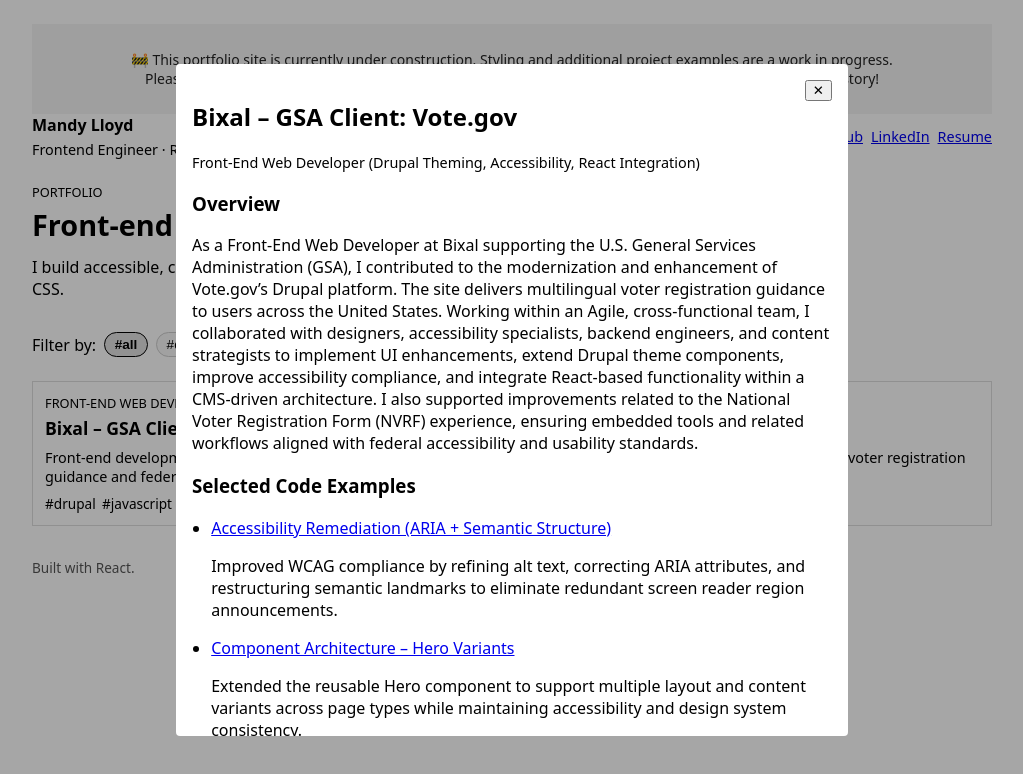
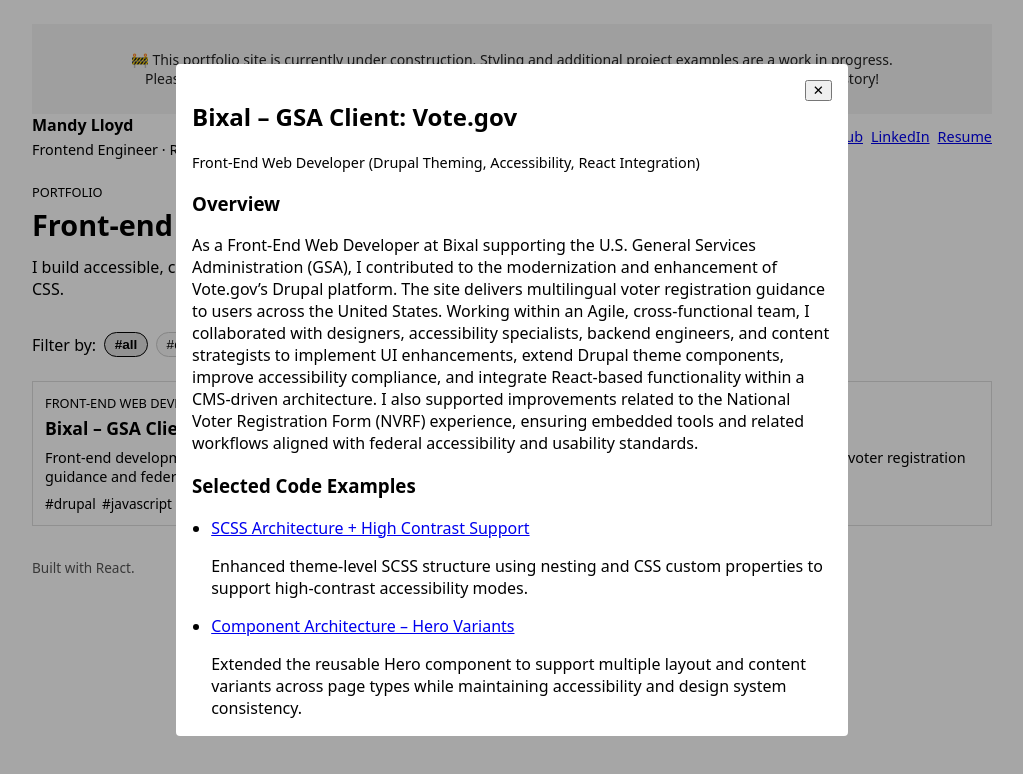
Before and after one commit to mandylloyd/portfolio, a React (Vite) app: page / in a window 1280 px wide. Both pictures are taken after a click on the button 640 px from the left and 453 px from the top of the page. Shown: the top 774 px of the page, without its empty margins (128-1151 px from the left). Built offline with nearby package versions, Linux system fonts and the light colour scheme.

Commit message:
reorder work examples

```diff
--- a/src/App.jsx
+++ b/src/App.jsx
@@ -411,7 +411,7 @@
               onClose();
             }}
           >
-            View full project details →
+            Show More →
           </button>
         </div>
       </div>
--- a/src/projectsData.js
+++ b/src/projectsData.js
@@ -55,13 +55,12 @@
       repo: "https://github.com/usagov/vote-gov-drupal",
 
       codeExamples: [
-        // TOP 4 — These show in modal
-
+        // TOP 4
         {
-          text: "Accessibility Remediation (ARIA + Semantic Structure)",
-          link: "https://github.com/usagov/vote-gov-drupal/pull/729",
+          text: "SCSS Architecture + High Contrast Support",
+          link: "https://github.com/usagov/vote-gov-drupal/pull/783/changes",
           description:
-            "Improved WCAG compliance by refining alt text, correcting ARIA attributes, and restructuring semantic landmarks to eliminate redundant screen reader region announcements."
+            "Enhanced theme-level SCSS structure using nesting and CSS custom properties to support high-contrast accessibility modes."
         },
         {
           text: "Component Architecture – Hero Variants",
@@ -76,13 +75,13 @@
             "Embedded a React application within a custom Drupal block, demonstrating CMS-to-SPA integration within a federal platform."
         },
         {
-          text: "USWDS Overrides + RTL Support",
-          link: "https://github.com/usagov/vote-gov-drupal/blob/4c1abff8584c059412c3947654b9102b785538b3/web/themes/custom/votegov/src/sass/uswds-overrides/usa-breadcrumb.scss",
+          text: "Frontend Documentation",
+          link: "https://github.com/usagov/vote-gov-drupal/blob/ad25b33c903763a0201837f8ac10471a69a3a4db/docs/frontend.md",
           description:
-            "Implemented USWDS SCSS overrides including right-to-left (RTL) styling adjustments to support multilingual layouts."
+            "Expanded frontend documentation clarifying component usage, Twig templates, and SCSS structure."
         },
 
-        // Remaining examples (only on full page)
+        // Remaining examples
 
         {
           text: "Drupal Views + WCAG 2.4.5 (Multiple Ways)",
@@ -97,16 +96,22 @@
             "Improved filtering logic to allow matching by state abbreviation and partial word input."
         },
         {
+          text: "Accessibility Remediation (ARIA + Semantic Structure)",
+          link: "https://github.com/usagov/vote-gov-drupal/pull/729",
+          description:
+            "Improved WCAG compliance by refining alt text, correcting ARIA attributes, and restructuring semantic landmarks to eliminate redundant screen reader region announcements."
+        },
+        {
           text: "Responsive Layout Bug Fix (USWDS Grid)",
           link: "https://github.com/usagov/vote-gov-drupal/pull/644",
           description:
             "Resolved layout constraints within the USWDS grid system to ensure proper spacing for language selector controls."
         },
         {
-          text: "SCSS Architecture + High Contrast Support",
-          link: "https://github.com/usagov/vote-gov-drupal/pull/783/changes",
+          text: "USWDS Overrides + RTL Support",
+          link: "https://github.com/usagov/vote-gov-drupal/blob/4c1abff8584c059412c3947654b9102b785538b3/web/themes/custom/votegov/src/sass/uswds-overrides/usa-breadcrumb.scss",
           description:
-            "Enhanced theme-level SCSS structure using nesting and CSS custom properties to support high-contrast accessibility modes."
+            "Implemented USWDS SCSS overrides including right-to-left (RTL) styling adjustments to support multilingual layouts."
         },
         {
           text: "Drupal Configuration – Admin Permissions",
@@ -114,12 +119,6 @@
           description:
             "Updated Drupal administrative permissions to support secure content workflows."
         },
-        {
-          text: "Frontend Documentation",
-          link: "https://github.com/usagov/vote-gov-drupal/blob/ad25b33c903763a0201837f8ac10471a69a3a4db/docs/frontend.md",
-          description:
-            "Expanded frontend documentation clarifying component usage, Twig templates, and SCSS structure."
-        }
       ]
     },
 
```
